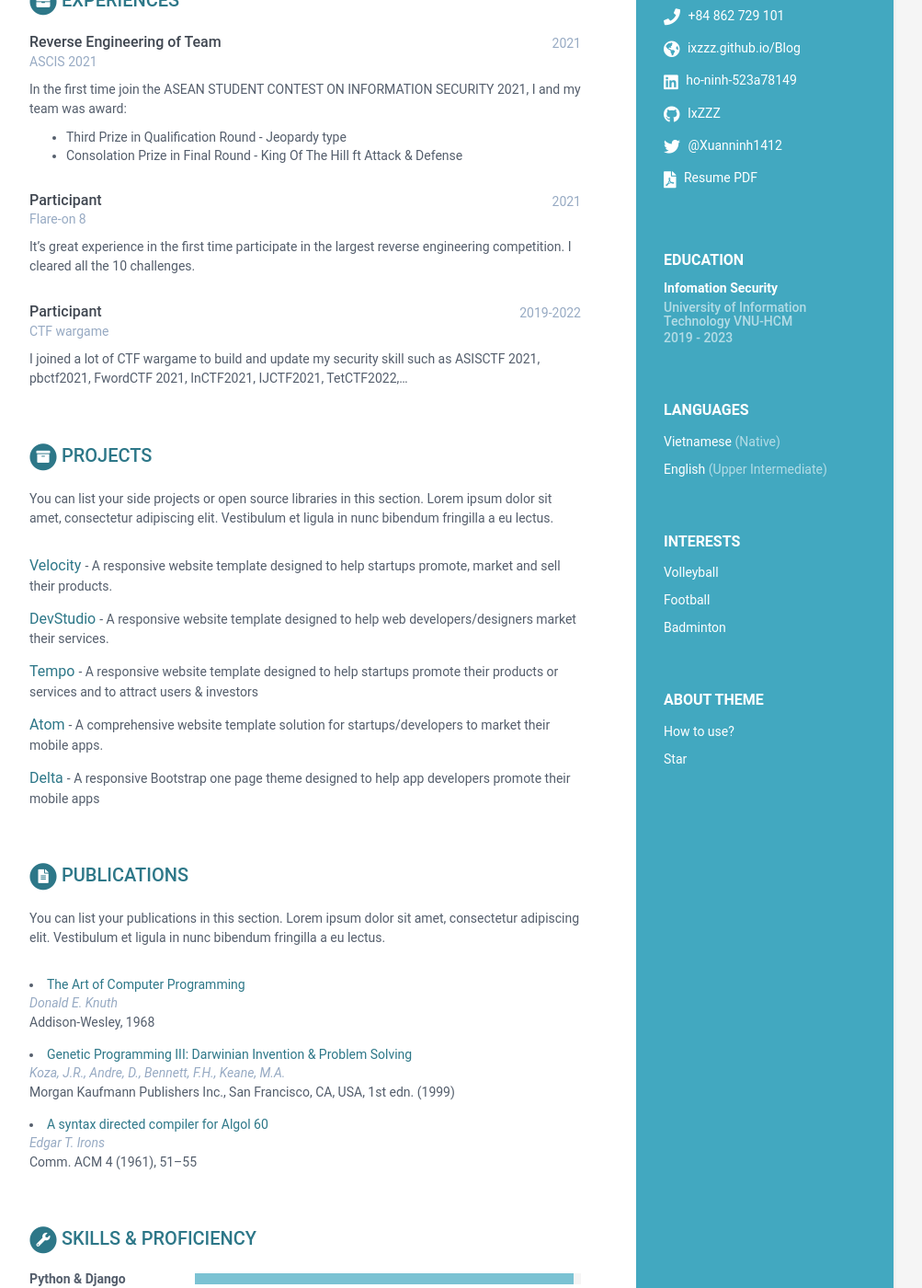
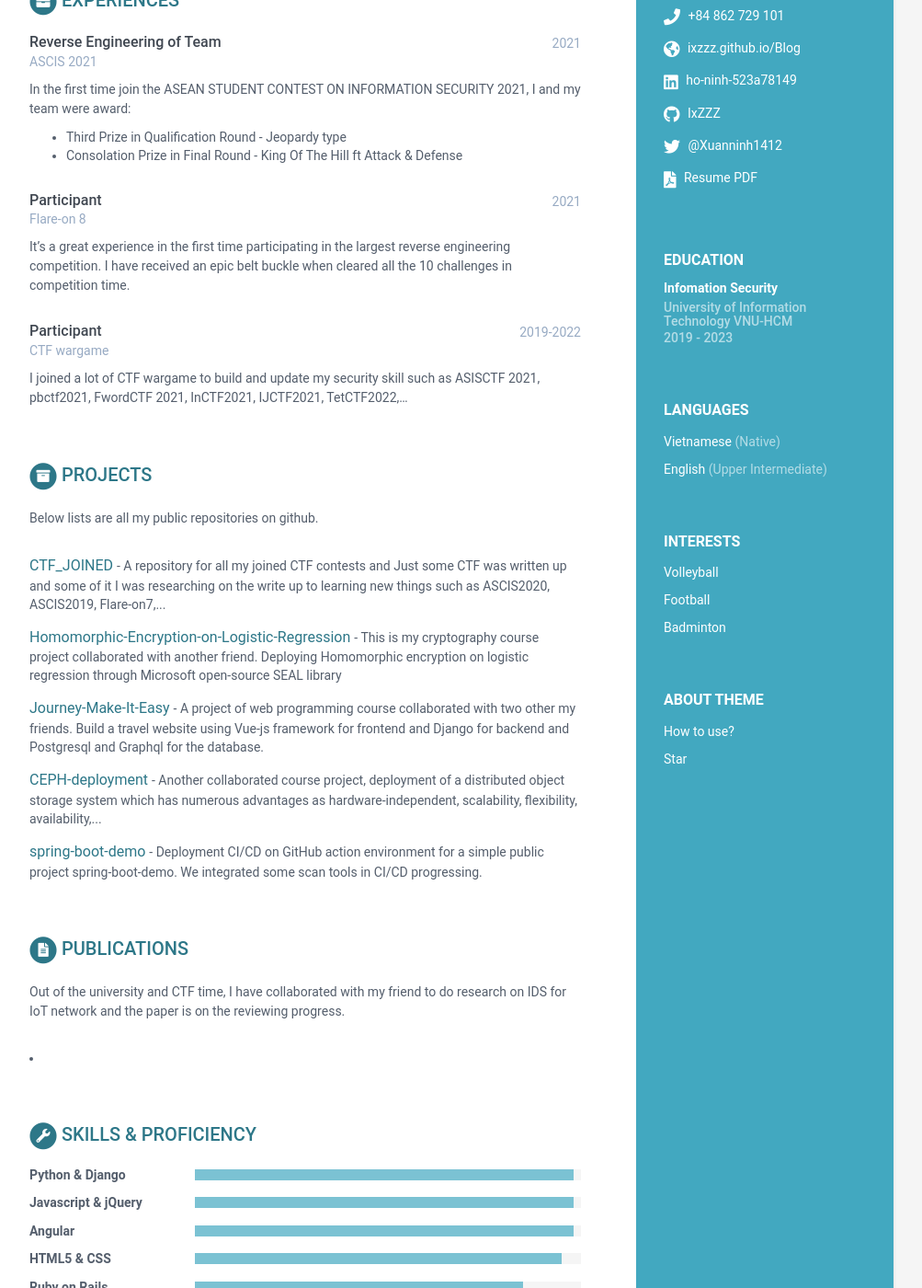
Before and after one commit to IxZZZ/CV, a Jekyll site: the page built from index.html, in a window 1280 px wide and 1400 px high, scrolled down 339 px. Shown: the whole window at 92% size, without its empty margins (168-1171 px from the left). Built offline with Jekyll 4.4.1, drawn with Linux system fonts in a browser that asks for light colours.

Commit message:
upload update content

```diff
--- a/_data/data.yml
+++ b/_data/data.yml
@@ -70,14 +70,14 @@ experiences:
       time: 2021
       company: ASCIS 2021
       details: |
-        In the first time join the ASEAN STUDENT CONTEST ON INFORMATION SECURITY 2021, I and my team was award:
+        In the first time join the ASEAN STUDENT CONTEST ON INFORMATION SECURITY 2021, I and my team were award:
           - Third Prize in Qualification Round - Jeopardy type
           - Consolation Prize in Final Round - King Of The Hill ft Attack & Defense
     - role: Participant
       time: 2021
       company: Flare-on 8
       details: |
-        It's great experience in the first time participate in the largest reverse engineering competition. I cleared all the 10 challenges.
+        It's a great experience in the first time participating in the largest reverse engineering competition. I have received an epic belt buckle when cleared all the 10 challenges in competition time.
     - role: Participant
       time: 2019-2022
       company: CTF wargame
@@ -86,52 +86,37 @@ experiences:
 projects:
     title: Projects
     intro: >
-      You can list your side projects or open source libraries in this
-      section. Lorem ipsum dolor sit amet, consectetur adipiscing elit.
-      Vestibulum et ligula in nunc bibendum fringilla a eu lectus.
+      Below lists are all my public repositories on github.
     assignments:
-      - title: Velocity
-        link: "#hook"
-        tagline: "A responsive website template designed to help startups promote, market and sell their products."
+      - title: CTF_JOINED
+        link: "#https://github.com/IxZZZ/CTF_JOINED"
+        tagline: "A repository for all my joined CTF contests and Just some CTF was written up and some of it I was researching on the write up to learning new things such as ASCIS2020, ASCIS2019, Flare-on7,..."
 
-      - title: DevStudio
-        link: "#"
-        tagline: "A responsive website template designed to help web developers/designers market their services."
+      - title: Homomorphic-Encryption-on-Logistic-Regression
+        link: "https://github.com/IxZZZ/Homomorphic-Encryption-on-Logistic-Regression"
+        tagline: "This is my cryptography course project collaborated with another friend. Deploying Homomorphic encryption on logistic regression through Microsoft open-source SEAL library"
 
-      - title: Tempo
-        link: "#"
-        tagline: "A responsive website template designed to help startups promote their products or services and to attract users &amp; investors"
+      - title: Journey-Make-It-Easy
+        link: "https://github.com/datthinh1801/Journey-Make-It-Easy"
+        tagline: "A project of web programming course collaborated with two other my friends. Build a travel website using Vue-js framework for frontend and Django for backend and Postgresql and Graphql for the database."
 
-      - title: Atom
-        link: "#"
-        tagline: "A comprehensive website template solution for startups/developers to market their mobile apps."
+      - title: CEPH-deployment
+        link: "https://github.com/datthinh1801/CEPH-deployment"
+        tagline: "Another collaborated course project, deployment of a distributed object storage system which has numerous advantages as hardware-independent, scalability, flexibility, availability,..."
 
-      - title: Delta
-        link: "#"
-        tagline: "A responsive Bootstrap one page theme designed to help app developers promote their mobile apps"
+      - title: spring-boot-demo
+        link: "https://github.com/datthinh1801/spring-boot-demo"
+        tagline: "Deployment CI/CD on GitHub action environment for a simple public project spring-boot-demo. We integrated some scan tools in CI/CD progressing."
 
 publications:
     title: Publications
     intro: |
-      You can list your publications in this section. Lorem ipsum dolor sit
-      amet, consectetur adipiscing elit. Vestibulum et ligula in nunc
-      bibendum fringilla a eu lectus.
+      Out of the university and CTF time, I have collaborated with my friend to do research on IDS for IoT network and the paper is on the reviewing progress.
     papers:
-      - title: The Art of Computer Programming
+      - title:
         link: "#"
-        authors: Donald E. Knuth
-        conference: Addison-Wesley, 1968
-
-      - title: "Genetic Programming III: Darwinian Invention &amp; Problem Solving"
-        link: "#"
-        authors: Koza, J.R., Andre, D., Bennett, F.H., Keane, M.A.
-        conference: "Morgan Kaufmann Publishers Inc., San Francisco, CA, USA, 1st edn. (1999)"
-
-      - title: A syntax directed compiler for Algol 60
-        link: "#"
-        authors: Edgar T. Irons
-        conference: "Comm. ACM 4 (1961), 51–55"
-
+        authors:
+        conference:
 skills:
     title: Skills &amp; Proficiency
 
```
